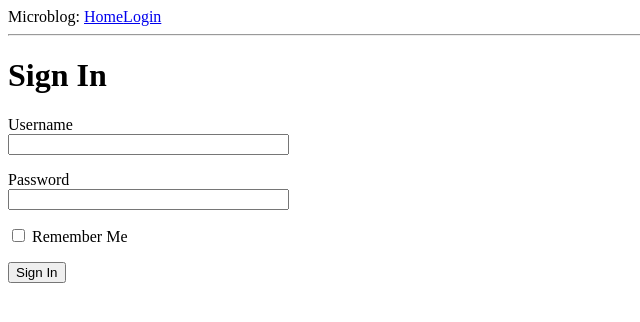
After one commit to SamuelBanya/flaskmicroblog, a Flask app: page /login in a window 1280 px wide. The commit adds this page. Shown: the top 322 px of the page, without its empty margins (0-640 px from the left). Run offline with Flask 3, Linux system fonts and the light colour scheme.

Commit message:
Adding newer changes to add more routes and validation

```diff
--- a/app/__init__.py
+++ b/app/__init__.py
@@ -1,6 +1,8 @@
 #!/usr/bin/env python3
 from flask import Flask
+from config import Config
 
 app = Flask(__name__)
+app.config.from_object(Config)
 
 from app import routes
--- /dev/null
+++ b/app/forms.py
@@ -0,0 +1,11 @@
+#!/usr/bin/env python3
+from flask_wtf import FlaskForm
+from wtforms import StringField, PasswordField, BooleanField, SubmitField
+from wtforms.validators import DataRequired
+
+
+class LoginForm(FlaskForm):
+    username = StringField("Username", validators=[DataRequired()])
+    password = StringField("Password", validators=[DataRequired()])
+    remember_me = BooleanField("Remember Me")
+    submit = SubmitField("Sign In")
--- a/app/routes.py
+++ b/app/routes.py
@@ -1,6 +1,7 @@
 #!/usr/bin/env python3
-from flask import render_template
+from flask import render_template, flash, redirect, url_for
 from app import app
+from app.forms import LoginForm
 
 
 @app.route("/")
@@ -16,3 +17,16 @@ def index():
         },
     ]
     return render_template("index.html", title="Home", user=user, posts=posts)
+
+
+@app.route("/login", methods=["GET", "POST"])
+def login():
+    form = LoginForm()
+    if form.validate_on_submit():
+        flash(
+            "Login requested for user {}, remember_me={}".format(
+                form.username.data, form.remember_me.data
+            )
+        )
+        return redirect(url_for("index"))
+    return render_template("login.html", title="Sign In", form=form)
--- a/app/templates/base.html
+++ b/app/templates/base.html
@@ -8,8 +8,17 @@
     {% endif %}
   </head>
   <body>
-    <div>Microblog: <a href="/index">Home</a></div>
+    <div>
+      Microblog: <a href="{{ url_for('index') }}">Home</a
+      ><a href="{{ url_for('login')}}">Login</a>
+    </div>
     <hr />
-    {% block content %}{% endblock %}
+    {% with messages = get_flashed_messages() %} {% if messages %}
+    <ul>
+      {% for message in messages %}
+      <li>{{ message }}</li>
+      {% endfor %}
+    </ul>
+    {% endif %} {% endwith %} {% block content %}{% endblock %}
   </body>
 </html>
--- /dev/null
+++ b/app/templates/login.html
@@ -0,0 +1,16 @@
+{% extends "base.html" %} {% block content %}
+<h1>Sign In</h1>
+<form action="" method="post" novalidate>
+  {{ form.hidden_tag() }}
+  <p>
+    {{ form.username.label }} <br />
+    {{ form.username(size=32) }}
+  </p>
+  <p>
+    {{ form.password.label }} <br />
+    {{ form.password(size=32) }}
+  </p>
+  <p>{{ form.remember_me() }} {{ form.remember_me.label }}</p>
+  <p>{{ form.submit() }}</p>
+</form>
+{% endblock %}
--- /dev/null
+++ b/config.py
@@ -0,0 +1,6 @@
+#!/usr/bin/env python3
+import os
+
+
+class Config:
+    SECRET_KEY = os.environ.get("SECRET_KEY") or "you-will-never-guess"
```
Also changed, not shown: 1 other file.
